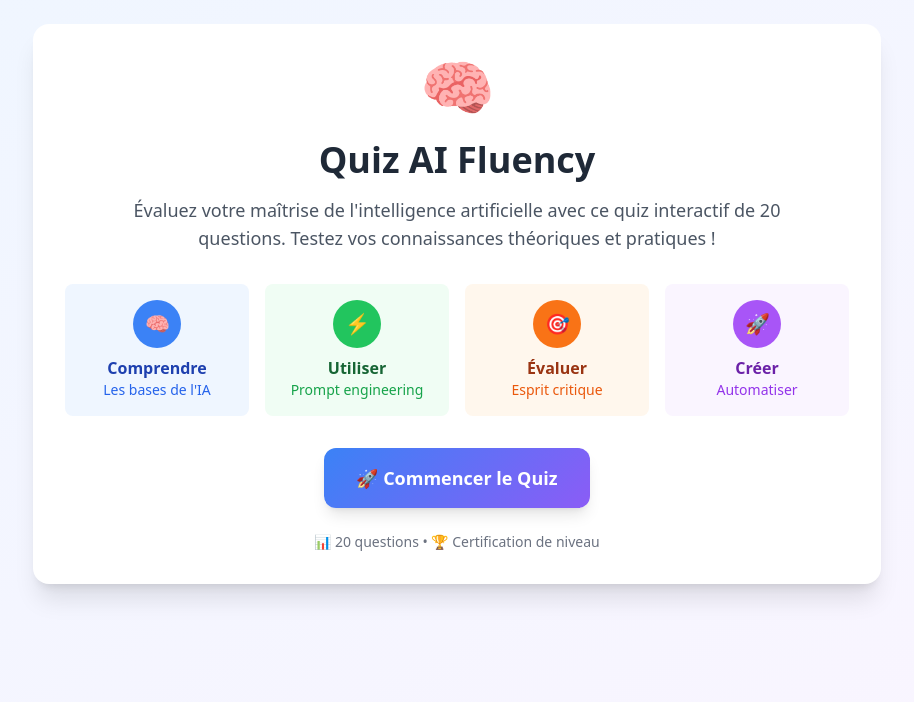
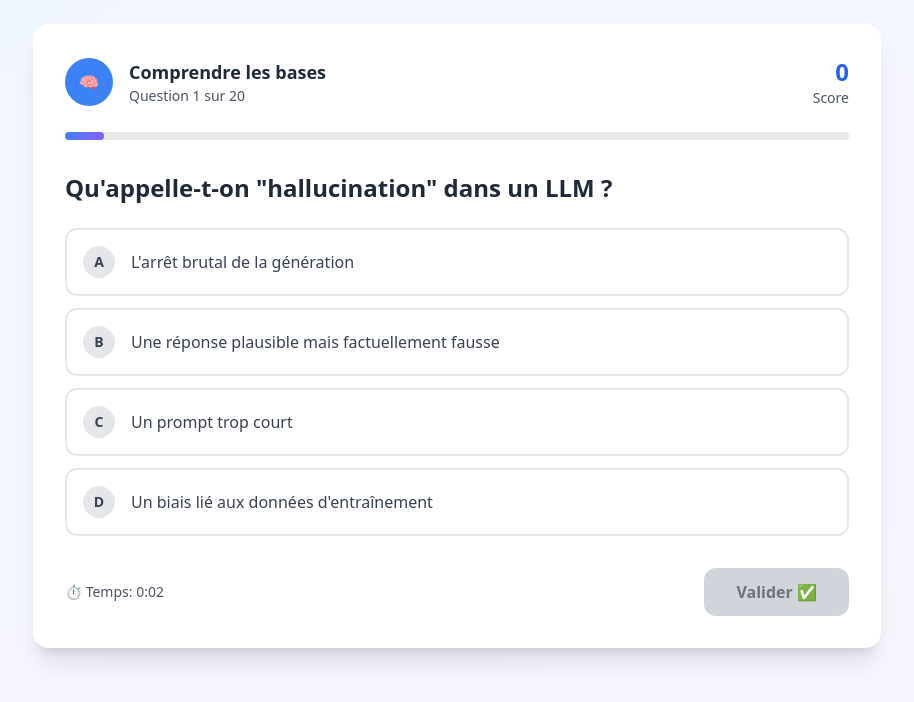
Before and after one commit to jgsestier/quiz-ai-fluency, a plain HTML site: page index.html in a window 1280 px wide. Both pictures are taken after a click on the button "🚀 Commencer le Quiz". Shown: the whole page, without its empty margins (183-1097 px from the left). Drawn offline with nearby package versions, Linux system fonts and the light colour scheme.

Commit message:
Update index.html

```diff
--- a/index.html
+++ b/index.html
@@ -23,6 +23,9 @@
         let score = 0;
         let answers = [];
         let quizCompleted = false;
+        let startTime = Date.now();
+        let timeSpent = 0;
+        let timer = null;
 
         // Questions complètes (20 questions du QCM original)
         const questions = [
@@ -437,6 +440,12 @@
         ];
 
         // Fonctions utilitaires
+        function formatTime(seconds) {
+            const mins = Math.floor(seconds / 60);
+            const secs = seconds % 60;
+            return mins + ':' + secs.toString().padStart(2, '0');
+        }
+
         function getScoreLevel(score) {
             if (score >= 18) return {
                 level: "AI Fluent",
@@ -468,7 +477,7 @@
         function render() {
             const app = document.getElementById('app');
 
-            if (!quizCompleted && currentQuestion === 0 && selectedAnswer === null) {
+            if (!quizCompleted && currentQuestion === 0 && !timer) {
                 // Écran de démarrage
                 app.innerHTML = `
                     <div class="max-w-4xl mx-auto p-6 min-h-screen">
@@ -516,7 +525,7 @@
                             </button>
 
                             <div class="mt-6 text-sm text-gray-500">
-                                📊 20 questions • 🏆 Certification de niveau
+                                ⏱️ Durée estimée : 15 minutes • 📊 20 questions • 🏆 Certification de niveau
                             </div>
                         </div>
                     </div>
@@ -628,7 +637,11 @@
                             ` : ''}
 
                             <!-- Boutons d'action -->
-                            <div class="flex justify-end items-center">
+                            <div class="flex justify-between items-center">
+                                <div class="text-sm text-gray-600">
+                                    ⏱️ Temps: ${formatTime(timeSpent)}
+                                </div>
+
                                 <button onclick="handleNext()" ${selectedAnswer === null ? 'disabled' : ''}
                                         class="px-8 py-3 rounded-xl font-semibold transition-all duration-300 flex items-center ${selectedAnswer === null ? 'bg-gray-300 text-gray-500 cursor-not-allowed' : 'gradient-bg text-white hover-scale'}">
                                     ${!showExplanation ? 'Valider ✅' : (currentQuestion === questions.length - 1 ? 'Voir les résultats 🏆' : 'Question suivante ➡️')}
@@ -687,10 +700,14 @@
                                 </p>
                             </div>
 
-                            <div class="grid grid-cols-1 md:grid-cols-2 gap-4 mb-8">
+                            <div class="grid grid-cols-1 md:grid-cols-3 gap-4 mb-8">
                                 <div class="bg-gray-50 rounded-lg p-4">
                                     <div class="text-2xl font-bold text-gray-700">${percentage}%</div>
                                     <div class="text-sm text-gray-600">Score</div>
+                                </div>
+                                <div class="bg-gray-50 rounded-lg p-4">
+                                    <div class="text-2xl font-bold text-gray-700">${formatTime(timeSpent)}</div>
+                                    <div class="text-sm text-gray-600">Temps</div>
                                 </div>
                                 <div class="bg-gray-50 rounded-lg p-4">
                                     <div class="text-2xl font-bold text-gray-700">${score}</div>
@@ -716,6 +733,13 @@
 
         // Fonctions principales
         function startQuiz() {
+            startTime = Date.now();
+            timer = setInterval(() => {
+                if (!quizCompleted) {
+                    timeSpent = Math.floor((Date.now() - startTime) / 1000);
+                    render();
+                }
+            }, 1000);
             render();
         }
 
@@ -748,6 +772,7 @@
                     showExplanation = false;
                 } else {
                     quizCompleted = true;
+                    clearInterval(timer);
                 }
             }
             render();
@@ -760,6 +785,9 @@
             score = 0;
             answers = [];
             quizCompleted = false;
+            timeSpent = 0;
+            if (timer) clearInterval(timer);
+            timer = null;
             render();
         }
 
```
